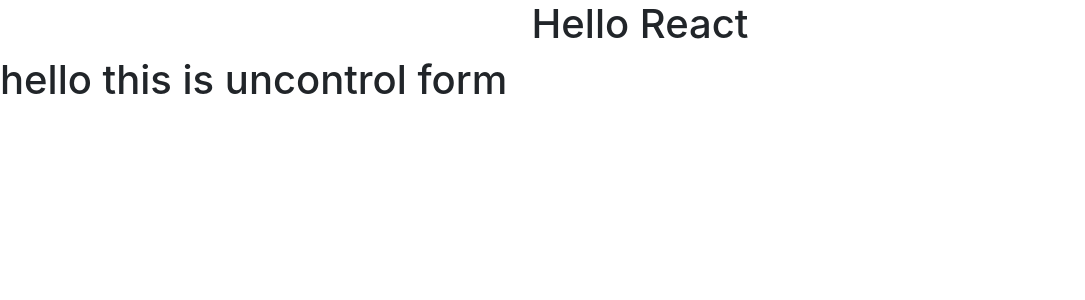
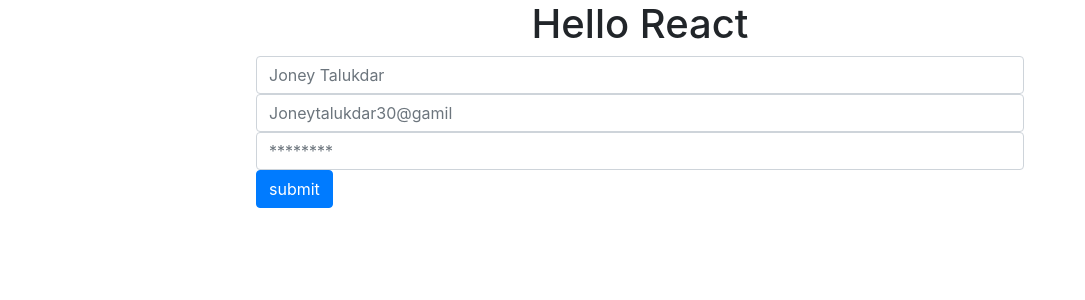
Before and after one commit to jonytalukdar/my-app, a React (Create React App) app: page / in a window 1280 px wide. Shown: the top 300 px of the page, without its empty margins (0-1085 px from the left). Built offline with nearby package versions, Linux system fonts and the light colour scheme.

Commit message:
added some line in uncontrol form

```diff
--- a/src/components/formAndInput/UncontrolForm.js
+++ b/src/components/formAndInput/UncontrolForm.js
@@ -1,10 +1,42 @@
 import React, { Component } from 'react';
+import './uncontrol.css';
 
 class UncontrolForm extends Component {
+  handleSubmit = (e) => {
+    e.preventDefault();
+    const data = {};
+    data.name = e.target.name.value;
+    data.email = e.target.email.value;
+    data.password = e.target.password.value;
+    console.log(data);
+    e.target.reset();
+  };
   render() {
     return (
-      <div>
-        <h1>hello this is uncontrol form</h1>
+      <div className="uncontrol" onSubmit={this.handleSubmit}>
+        <form>
+          <input
+            className="form-control"
+            type="text"
+            name="name"
+            placeholder="Joney Talukdar"
+          />
+          <input
+            className="form-control"
+            type="email"
+            name="email"
+            placeholder="Joneytalukdar30@gamil"
+          />
+          <input
+            className="form-control"
+            type="password"
+            name="password"
+            placeholder="********"
+          />{' '}
+          <button className="btn btn-primary" type="submit">
+            submit
+          </button>
+        </form>
       </div>
     );
   }
--- /dev/null
+++ b/src/components/formAndInput/uncontrol.css
@@ -0,0 +1,4 @@
+.uncontrol {
+  width: 60%;
+  margin: 0 auto;
+}
```
